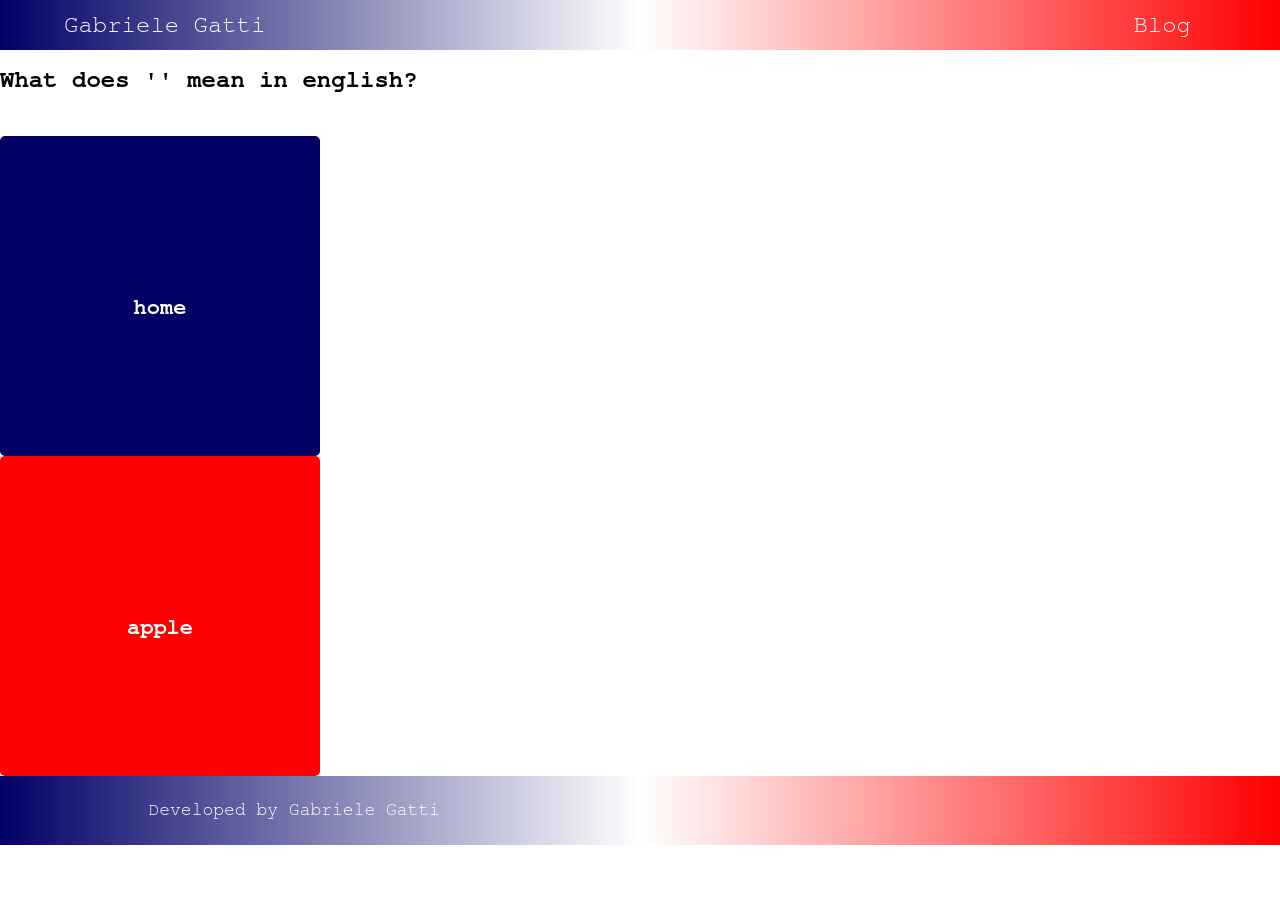
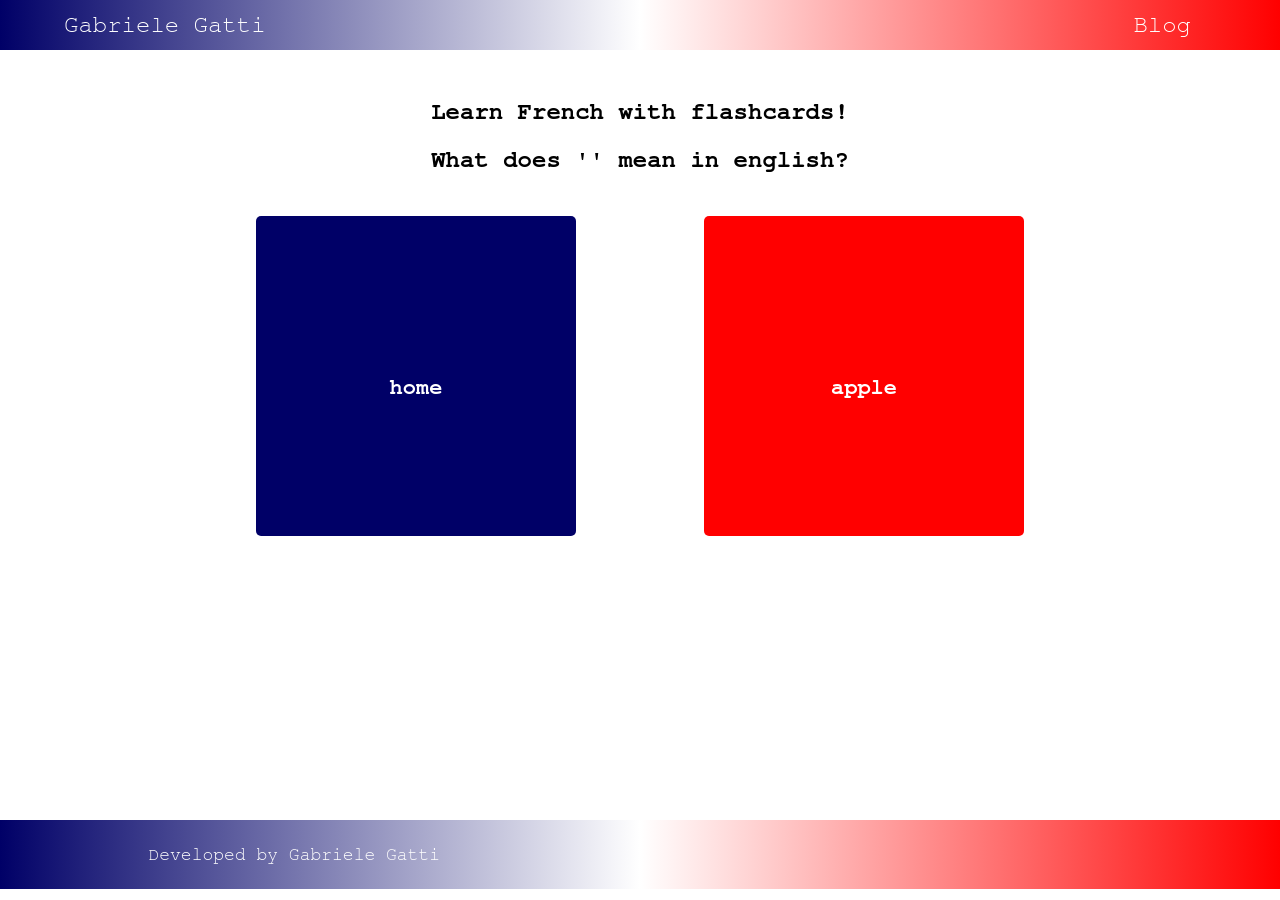
Before and after one commit to Gabri432/angular-language-learner, an Angular app: page / in a window 1280 px wide. Before the commit the page ends 845 px from the top, so only its background shows below. Built offline with nearby package versions, Linux system fonts and the light colour scheme.

Commit message:
Improving the styling of the home page.

```diff
--- a/src/app/routes/home/home.component.scss
+++ b/src/app/routes/home/home.component.scss
@@ -0,0 +1,20 @@
+#home {
+    height: 90vh;
+
+    #title-area {
+        margin-top: 100px;
+
+        h2 {
+            font-size: 24px;
+            text-align: center;
+            font-weight: bold;
+        }
+    }
+
+    #flashcard-area {
+        width: 100%;
+        margin-left: 0%;
+        display: grid;
+        grid-template-columns: repeat(7, 1fr);
+    }
+}
```
